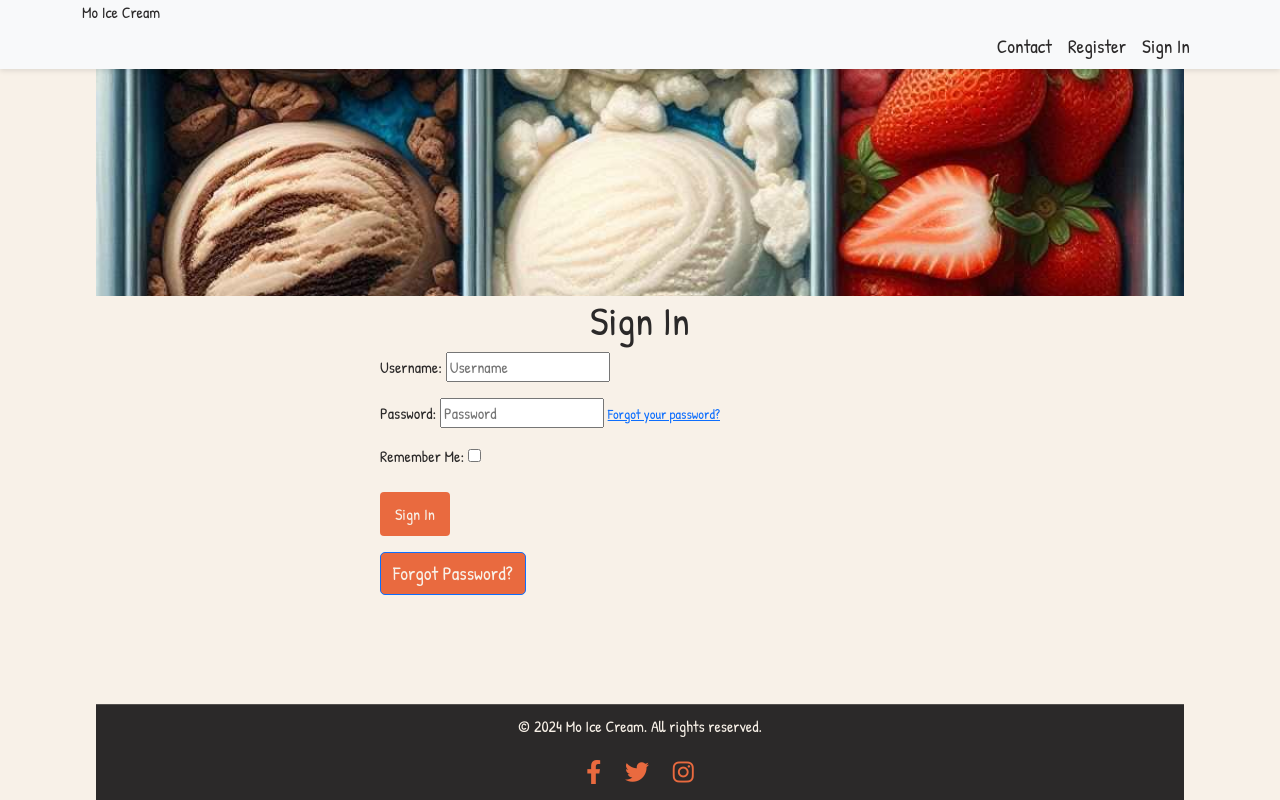
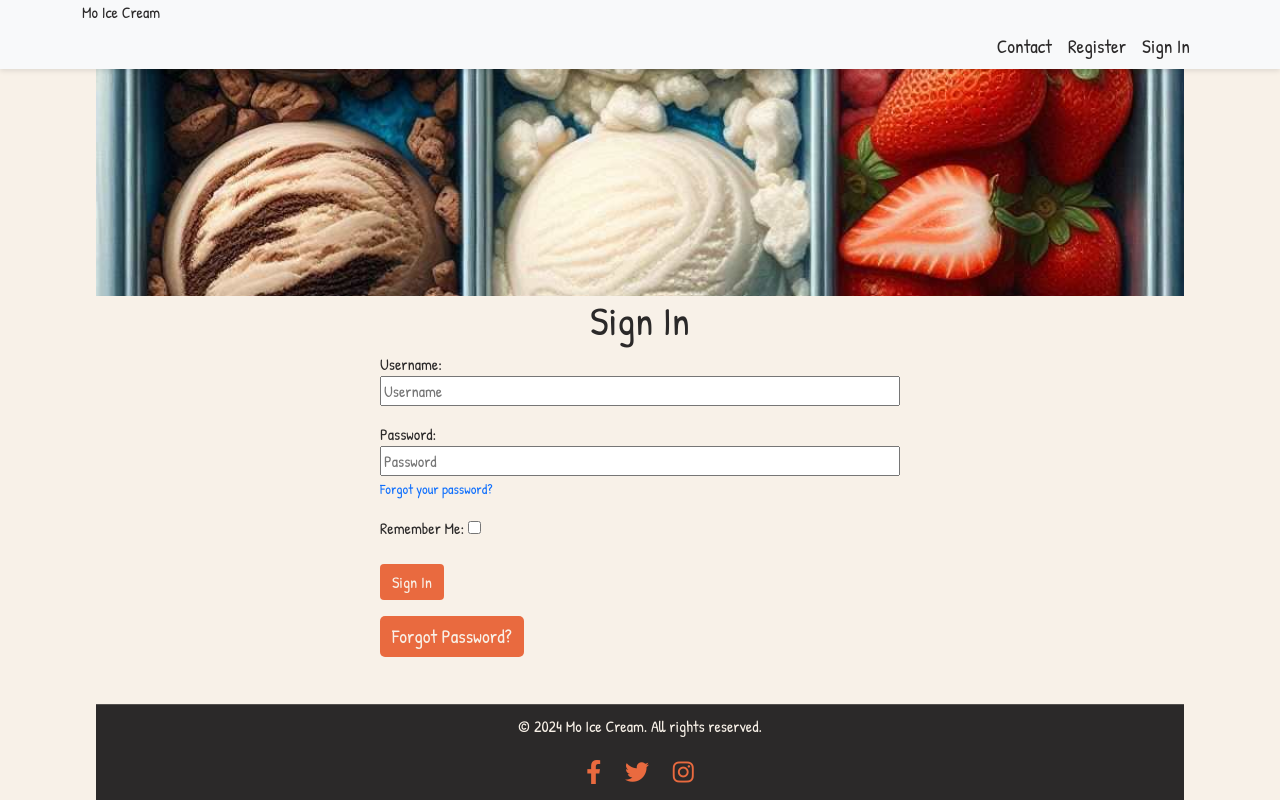
Before and after one commit to primarypigments/Mo_Ice_Cream, a Django app: a page that uses templates/base.html in a window 1280 px wide. Run offline with Django 5.2, Linux system fonts and the light colour scheme; some libraries are stand-ins or nearby versions.

Commit message:
Remove styles code html, add styles css

```diff
--- a/static/css/ice.css
+++ b/static/css/ice.css
@@ -5,6 +5,13 @@ html, body {
 body > footer {
   position: sticky;
   top: 100vh;
+}
+
+a, .btn-link {
+  text-decoration: none !important;
+}
+#id_login, #id_password{
+  width: 100%;
 }
 
 body {
@@ -23,6 +30,22 @@ body {
 }
 
 /* Navbar styles */
+
+.ice-cream-toggler-icon {
+    background-image: url("../images/cone_icon.jpg");
+    background-size: contain;
+    background-repeat: no-repeat;
+    background-position: center;
+    width: 27px;
+    height: 27px;
+
+}
+
+.navbar-toggler-icon {
+    background-color: transparent;
+}
+
+
 .navbar_ice {
   background-color:#f8f1e8;
   box-shadow: 0 2px 5px rgba(0, 0, 0, 0.1);
@@ -146,6 +169,8 @@ footer a {
   color: #f8f1e8;
   border-radius: 5px;
   transition: background-color 0.3s ease-in-out;
+  line-height: 1.5;
+  border: none;
 }
 
 .btn:hover {
@@ -180,7 +205,6 @@ footer a {
 button[type="submit"] {
   background-color: #e96a3f;
   color: #f8f1e8;
-  padding: 10px 15px;
   border: none;
   border-radius: 4px;
   cursor: pointer;
--- a/templates/base.html
+++ b/templates/base.html
@@ -13,21 +13,6 @@
     <link rel="stylesheet" href="{% static 'css/ice.css' %}">
     <title>Mo Ice Cream</title>
 
-    <style>
-        .ice-cream-toggler-icon {
-            background-image: url('{% static "images/cone_icon.jpg" %}');
-            background-size: contain;
-            background-repeat: no-repeat;
-            background-position: center;
-            width: 27px;
-            height: 27px;
-
-        }
-
-        .navbar-toggler-icon {
-            background-color: transparent;
-        }
-    </style>
 </head>
 
 <body>
```
